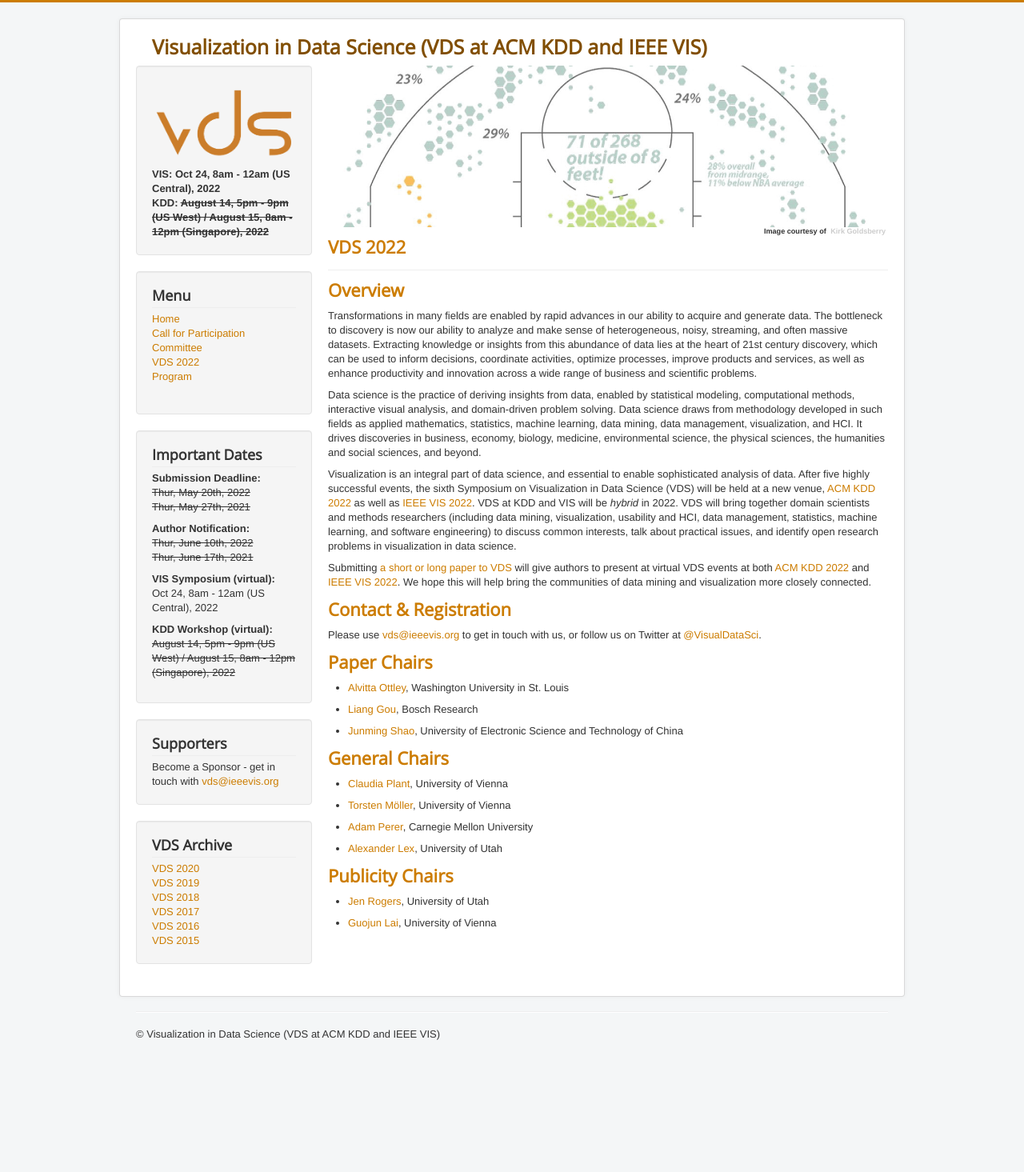
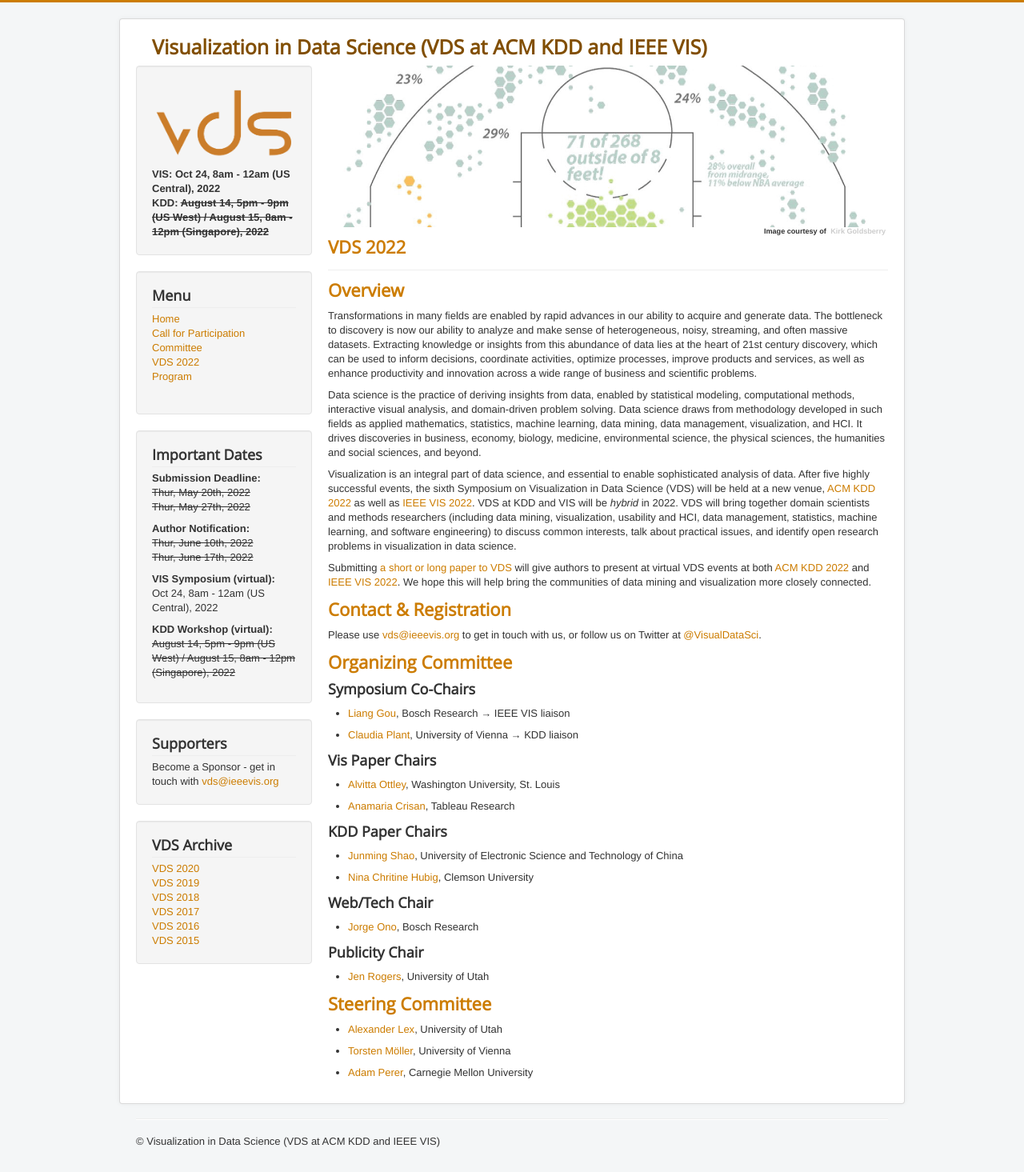
Before and after one commit to visualdatascience/2022, a Jekyll site: the page built from index.md, in a window 1280 px wide. Shown: the whole page at 80% size. Built offline with Jekyll 4.4.1, drawn with Linux system fonts in a browser that asks for light colours; before the commit the page ends 1331 px from its top, so only the background shows below that.

Commit message:
updating chair info

```diff
--- a/_config.yml
+++ b/_config.yml
@@ -7,8 +7,8 @@ url: "http://www.visualdatascience.org/"
 conferenceshort: "VDS 2022"
 conferencedate: "Oct. 24 (VIS), Aug. 14 (KDD)2022  (US West) "
 
-deadline_submission:  "<s>Thur, May 20th, 2022</s><br> <s>Thur, May 27th, 2021</s>"
-deadline_notification: "<s>Thur, June 10th, 2022</s><br> <s>Thur, June 17th, 2021</s>"
+deadline_submission:  "<s>Thur, May 20th, 2022</s><br> <s>Thur, May 27th, 2022</s>"
+deadline_notification: "<s>Thur, June 10th, 2022</s><br> <s>Thur, June 17th, 2022</s>"
 event_date: "<s>August 14, 5pm - 9pm (US West) / August 15, 8am - 12pm (Singapore), 2022</s>"
 event2_date: "Oct 24, 8am - 12am (US Central), 2022"
 
--- a/index.md
+++ b/index.md
@@ -17,6 +17,39 @@ Submitting [a short or long paper to VDS](http://www.visualdatascience.org/2022/
 ## Contact & Registration
 
 Please use [vds@ieeevis.org](mailto:vds@ieeevis.org) to get in touch with us, or follow us on Twitter at [@VisualDataSci](https://twitter.com/VisualDataSci).
+
+## Organizing Committee
+
+### Symposium Co-Chairs
+
+- [Liang Gou](https://scholar.google.com/citations?user=x3VK0fAAAAAJ&hl=en), Bosch Research → IEEE VIS liaison
+
+- [Claudia Plant](https://dm.cs.univie.ac.at/team/person/59835/), University of Vienna  → KDD liaison
+
+### Vis Paper Chairs
+- [Alvitta Ottley](http://visualdata.wustl.edu), Washington University, St. Louis
+
+- [Anamaria Crisan](https://amcrisan.github.io/), Tableau Research
+
+### KDD Paper Chairs
+- [Junming Shao](https://dm.uestc.edu.cn/junming-shao/),  University of Electronic Science and Technology of China
+
+- [Nina Chritine Hubig](https://sites.google.com/view/dzrpt-lab/about),  Clemson University
+
+### Web/Tech Chair
+- [Jorge Ono](https://vgc.poly.edu/~jhenrique/), Bosch Research
+
+### Publicity Chair
+- [Jen Rogers](https://vdl.sci.utah.edu/team/rogers/), University of Utah
+
+## Steering Committee
+- [Alexander Lex](http://alexander-lex.net/), University of Utah
+
+- [Torsten Möller](https://cs.univie.ac.at/Torsten.Möller), University of Vienna
+
+- [Adam Perer](http://perer.org/), Carnegie Mellon University
+
+<!---
 
 ## Paper Chairs
 
@@ -42,3 +75,5 @@ Please use [vds@ieeevis.org](mailto:vds@ieeevis.org) to get in touch with us, or
 - [Jen Rogers](https://vdl.sci.utah.edu/team/rogers/), University of Utah
 
 - [Guojun Lai](https://ufind.univie.ac.at/de/person.html?id=114538), University of Vienna
+
+--->
```
Also changed, not shown: cfp.md (+3 -3 lines).
